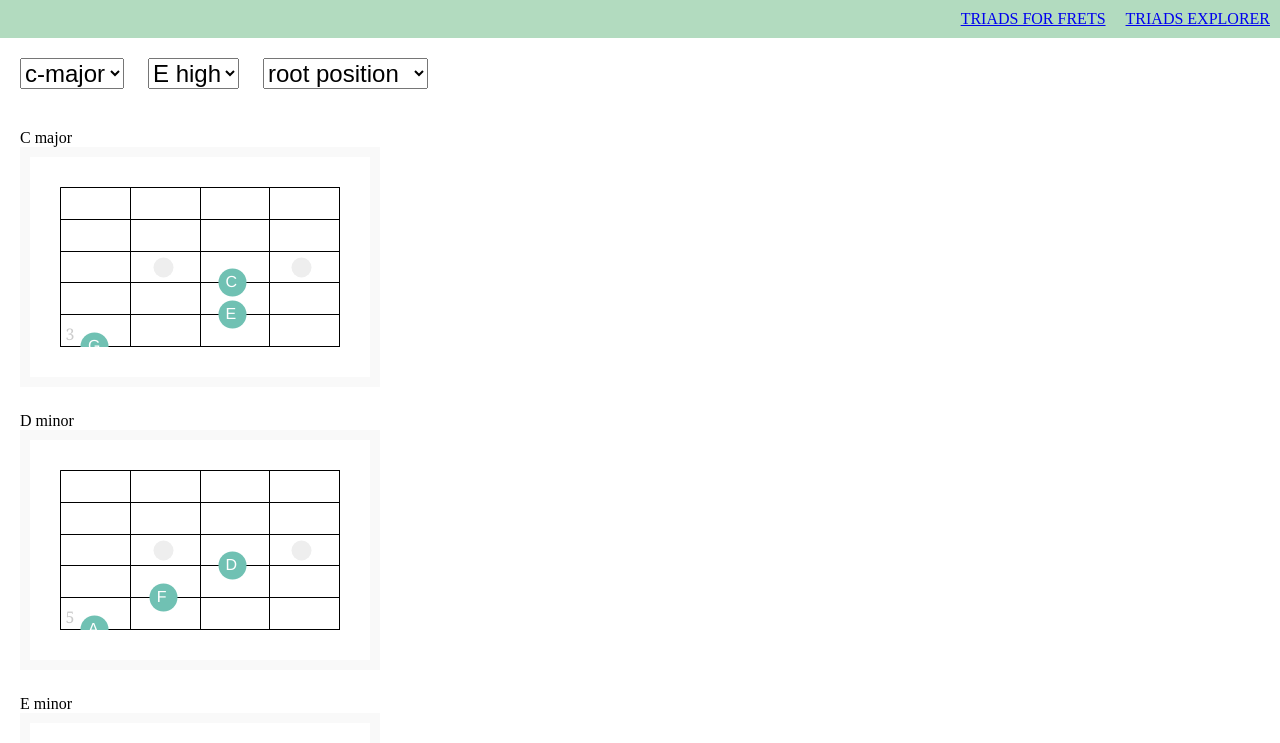
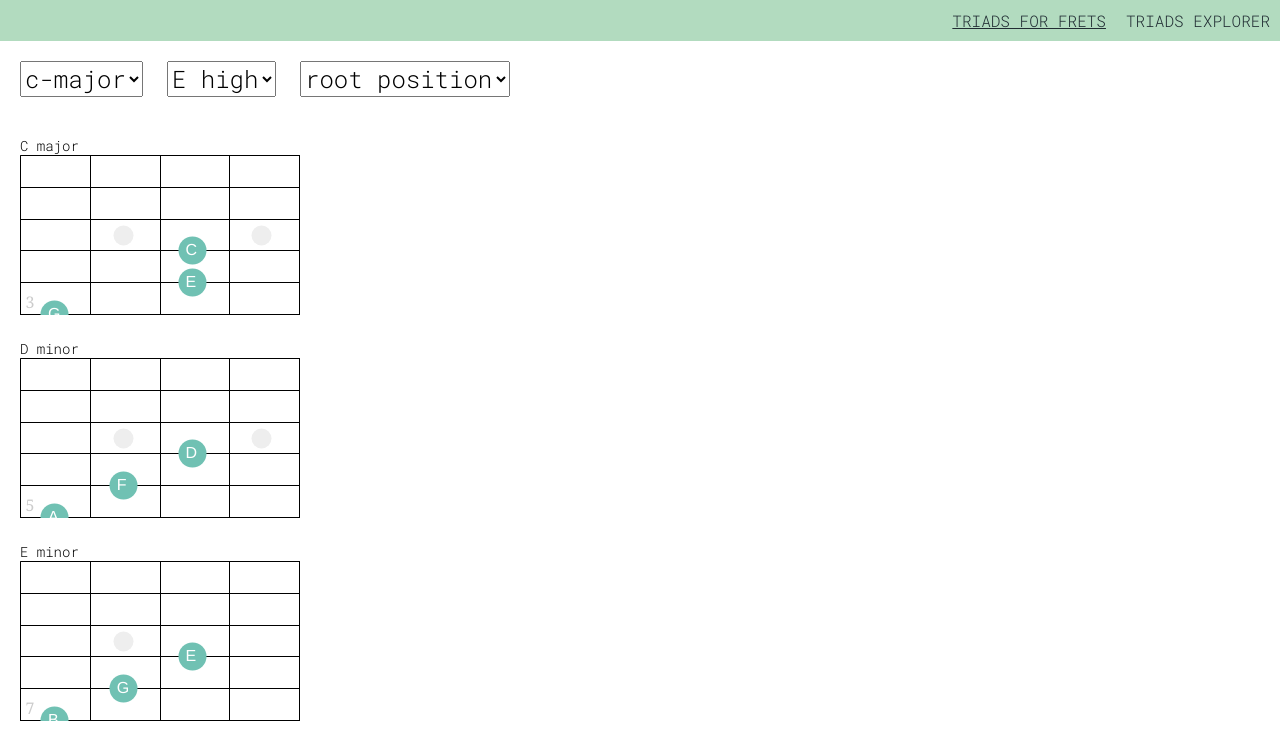
Before and after one commit to makaroni4/triads, a website built with webpack: page index.html in a window 1280 px wide. Shown: the top 743 px of the page. Built offline with nearby package versions, Linux system fonts and the light colour scheme.

Commit message:
Using Roboto font

```diff
--- a/index.html
+++ b/index.html
@@ -3,6 +3,7 @@
 <head>
   <title>Guitar Triads</title>
   <link rel="stylesheet" href="src/css/triad-frets.css">
+  <link href="https://fonts.googleapis.com/css?family=Roboto+Mono:300" rel="stylesheet">
 </head>
 <body>
   <div class="triads-explorer">
@@ -11,8 +12,8 @@
         <li class="header-nav__item">
           <a href="./frets.html">TRIADS FOR FRETS</a>
         </li>
-        <li class="header-nav__item">
-          <a href="./index.html">TRIADS EXPLORER</a>
+        <li class="header-nav__item header-nav__item--active">
+          TRIADS EXPLORER
         </li>
       </ul>
 
--- a/src/css/triad-frets.css
+++ b/src/css/triad-frets.css
@@ -4,7 +4,15 @@ ul {
   padding: 0;
 }
 
+html {
+  box-sizing: border-box;
+}
+*, *:before, *:after {
+  box-sizing: inherit;
+}
+
 select {
+  font-family: 'Roboto Mono', monospace;
   font-size: 24px;
   line-height: 30px;
 }
@@ -26,9 +34,6 @@ select + select {
   display: none;
   width: 280px;
   height: 160px;
-  padding: 30px;
-
-  border: 10px solid #f9f9f9;
 }
 
 .triad-canvas--active {
@@ -37,6 +42,12 @@ select + select {
 
 .triad-canvas + .triad-header {
   margin-top: 25px;
+}
+
+.triad-header {
+  font-family: 'Roboto Mono', monospace;
+  font-size: 14px;
+  line-height: 18px;
 }
 
 .header__menu {
@@ -54,6 +65,12 @@ select + select {
   list-style: none;
 }
 
+.header-nav__item,
+.header-nav__item a {
+  font-family: 'Roboto Mono', monospace;
+  color: #212d33;
+}
+
 .header-nav__item + .header-nav__item {
   margin-left: 20px;
 }
```
Also changed, not shown: frets.html (+3 -2 lines).
